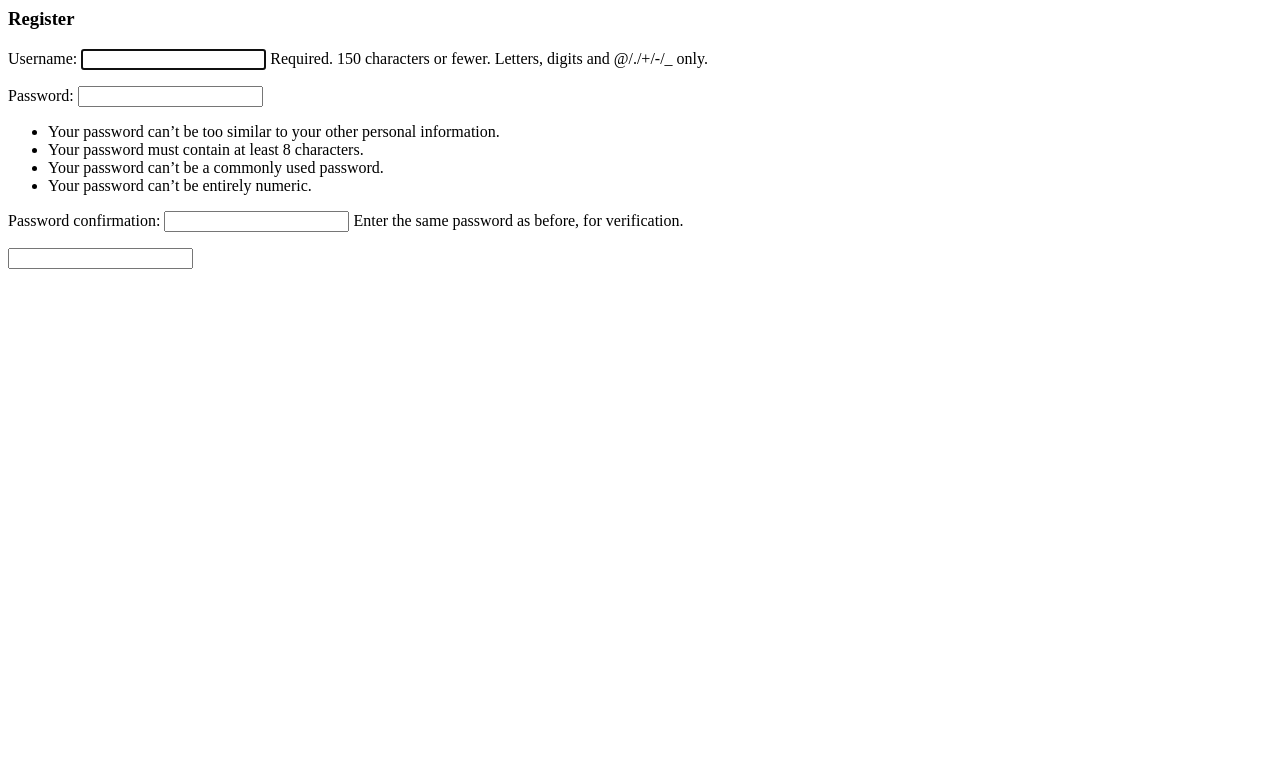
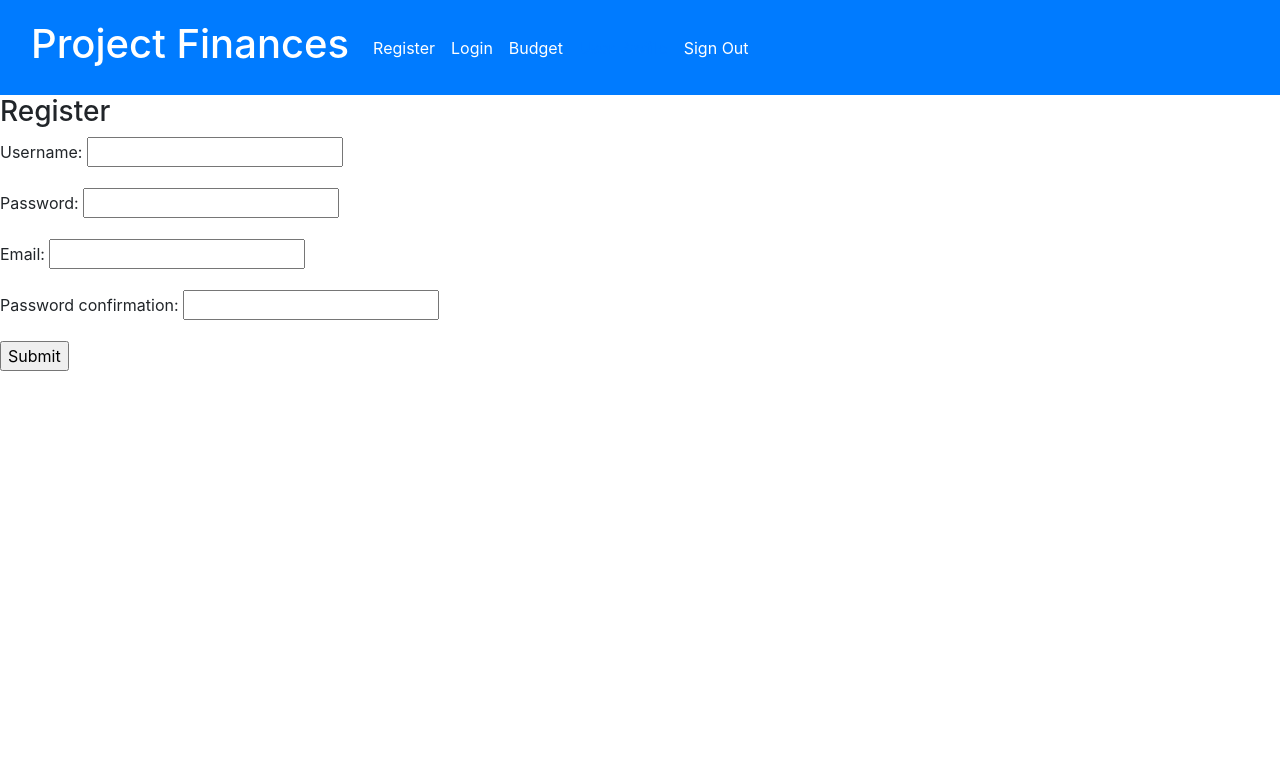
Before and after one commit to AnthonySambrano117/Project-117, a Django app: page /users/register/ in a window 1280 px wide. Shown: the top 783 px of the page. Run offline with Django 4.2, Linux system fonts and the light colour scheme; parts of the project's set-up code (start-up, migrations or seed data) failed here and were passed over; some libraries are stand-ins or nearby versions.

Commit message:
Navbar Setup

```diff
--- a/project/users/forms.py
+++ b/project/users/forms.py
@@ -1,20 +1,21 @@
 from django.forms import ModelForm
-from .models import RegistrationForm
+from .models import RegistrationModel
+from django import forms
 
 
 
-class RegistrationModelForm(ModelForm):
-    class Profile:
-        model=RegistrationForm
-        fields=['username', 'password', 'email']
-
-# class BaseForm(forms.Form):
-#     username = forms.CharField(max_length=32, min_length=3)
-#     password = forms.CharField(
-#         widget=forms.PasswordInput(), min_length=8, max_length=32)
-
+class BaseForm(forms.Form):
+    username = forms.CharField(max_length=32, min_length=3)
+    password = forms.CharField(
+        widget=forms.PasswordInput(), min_length=8, max_length=32)
 
 # # Create a form class that inherits from BaseForm
-# class RegistrationForm(BaseForm):
-#     email = forms.EmailField()
-#     password_confirmation = forms.CharField(min_length=8, max_length=32)
+class RegistrationForm(BaseForm):
+    email = forms.EmailField()
+    password_confirmation = forms.CharField(min_length=8, max_length=32)
+
+# class RegistrationModelForm(BaseForm):
+#     class Meta:
+#         model=RegistrationModel
+#         fields=['username', 'password', 'email']
+#         # exlude=['username']
--- a/project/users/models.py
+++ b/project/users/models.py
@@ -12,6 +12,8 @@ class BaseModel(models.Model):
 class RegistrationModel(BaseModel):
     email = models.EmailField()
     password_confirmation = models.CharField(validators=[MinLengthValidator(11)], max_length=32)
+    # user = models.ForeignKey(User, on_delete=models.CASCADE, default=1)
+
 
 def __str__(self):
     return self.username
--- /dev/null
+++ b/project/users/static/users/style.css
@@ -0,0 +1,65 @@
+nav.navbar{
+    position: sticky;
+    top: 0;
+    z-index: 3;
+    width: 100%;
+    height: 95px;
+
+  }
+  .container {
+    position: relative;
+    text-align: center;
+    }
+
+/* Bottom left text */
+    .top-right {
+      position: absolute;
+      background: rgba(62, 61, 61, 0.5);
+      top: 140px;
+      left: 16px;
+      color: white;
+      padding: 1rem;
+      border-radius: 16px;
+      width: 50%;
+    }
+    #photo-section {
+      padding: 0;
+      margin: 0;
+    }
+  nav.navbar{
+    position: sticky;
+    top: 0;
+    z-index: 3;
+    width: 100%;
+    height: 95px;
+
+  }
+  body{
+    margin: 0px;
+  }
+
+  h1{
+    /* padding:1rem */
+    padding-top: 2%;
+    padding-bottom: 2%;
+    color:white
+  }
+
+  .section-head {
+    scroll-margin-top: 95px;
+  }
+
+.card-img-top {
+    width: 100%;
+    height: 15vw;
+    object-fit: contain;
+}
+
+.row{
+  padding: 1rem 0;
+
+}
+
+.color{
+    color:white
+}
--- /dev/null
+++ b/project/users/templates/users/_navbar.html
@@ -0,0 +1,44 @@
+<nav class="navbar navbar-expand-lg bg-primary">
+    <div class="container-fluid">
+        <a class="navbar-brand link-light" href=""><h1 class="Name">Project Finances</h1></a>
+        <button class="navbar-toggler" type="button" data-bs-toggle="collapse" data-bs-target="#navbarNav"
+        aria-controls="navbarNav" aria-expanded="false" aria-label="Toggle navigation">
+        <span class="navbar-toggler-icon"></span>
+        </button>
+        <div class="collapse navbar-collapse" id="navbarNav">
+        <ul class="navbar-nav">
+            {% comment %} {% if request.user.is_anonymous %} {% endcomment %}
+            <li class="nav-item">
+            <a class="nav-link active link-light color" aria-current="page" href="{% url 'register' %}">Register</h1></a>
+            </li>
+            <li class="nav-item">
+            <a class="nav-link active link-light color" aria-current="page" href="{% url 'login' %}">Login</h1></a>
+            </li>
+            {% comment %} {% else %} {% endcomment %}
+            <li class="nav-item">
+              <a class="nav-link link-light color" href="">Budget</a>
+            </li>
+            <li class="nav-item">
+            <a class="nav-link link-light" href="{% url 'profile' %}">User Profile</a>
+            </li>
+            <li class="nav-item">
+            <a class="nav-link link-light color" href="#contact">Sign Out</a>
+            </li>
+            {% comment %} {% endif %} {% endcomment %}
+        </ul>
+        </div>
+    </div>
+</nav>
+
+
+
+
+{% comment %} <nav class="bg-slate-600 text-3xl p-4 flex justify-end gap-8">
+    {% if request.user.is_anonymous %}
+    <a class="text-gray-200 hover:text-white hover:underline" href="{% url 'register' %}">Register</a>
+    <a class="text-gray-200 hover:text-white hover:underline" href="{% url 'login' %}">Login</a>
+    {% else %}
+    <a class="text-gray-200 hover:text-white hover:underline" href="{% url 'profile' %}">Profile</a>
+    <a class="text-gray-200 hover:text-white hover:underline" href="{% url 'logout' %}">Logout</a>
+    {% endif %}
+</nav> {% endcomment %}
--- /dev/null
+++ b/project/users/templates/users/base.html
@@ -0,0 +1,24 @@
+{% load static %}
+<!DOCTYPE html>
+<html lang="en">
+<head>
+    <meta charset="UTF-8">
+    <meta http-equiv="X-UA-Compatible" content="IE=edge">
+    <meta name="viewport" content="width=device-width, initial-scale=1.0">
+    <link rel="stylesheet" href="https://cdn.jsdelivr.net/npm/bootstrap@4.0.0/dist/css/bootstrap.min.css" integrity="sha384-Gn5384xqQ1aoWXA+058RXPxPg6fy4IWvTNh0E263XmFcJlSAwiGgFAW/dAiS6JXm" crossorigin="anonymous">
+    <link rel="stylesheet" href="{% static 'users/style.css' %}">
+    <title>{% block title %}{% endblock %}</title>
+    {% comment %} {% include '_imports.html' %} {% endcomment %}
+</head>
+<body>
+    {% include 'users/_navbar.html' %}
+    <main>
+        {% block content %}
+        <p>Welcome</p>
+        {% endblock content %}
+    </main>
+    <script src="https://code.jquery.com/jquery-3.2.1.slim.min.js" integrity="sha384-KJ3o2DKtIkvYIK3UENzmM7KCkRr/rE9/Qpg6aAZGJwFDMVNA/GpGFF93hXpG5KkN" crossorigin="anonymous"></script>
+<script src="https://cdn.jsdelivr.net/npm/popper.js@1.12.9/dist/umd/popper.min.js" integrity="sha384-ApNbgh9B+Y1QKtv3Rn7W3mgPxhU9K/ScQsAP7hUibX39j7fakFPskvXusvfa0b4Q" crossorigin="anonymous"></script>
+<script src="https://cdn.jsdelivr.net/npm/bootstrap@4.0.0/dist/js/bootstrap.min.js" integrity="sha384-JZR6Spejh4U02d8jOt6vLEHfe/JQGiRRSQQxSfFWpi1MquVdAyjUar5+76PVCmYl" crossorigin="anonymous"></script>
+</body>
+</html>
--- /dev/null
+++ b/project/users/templates/users/budget.html
@@ -0,0 +1,6 @@
+{% extends 'users/base.html' %}
+<main>
+    {% block content %}
+    <p>Budget Page</p>
+    {% endblock content %}
+</main>
--- /dev/null
+++ b/project/users/templates/users/profile.html
@@ -0,0 +1 @@
+{% extends 'users/base.html' %}
--- a/project/users/templates/users/register.html
+++ b/project/users/templates/users/register.html
@@ -1,7 +1,12 @@
+{% extends 'users/base.html' %}
+
+
+
+{% block content  %}
 <h3>Register</h3>
-
 <form method="POST" action="">
     {% csrf_token %}
-    {{form.as_p}}
-    <input type="Create User" name="Create User"
+    {{ form.as_p }}
+    <input type="submit" name="Create User">
 </form>
+{% endblock content  %}
--- a/project/users/urls.py
+++ b/project/users/urls.py
@@ -5,5 +5,10 @@ from . import views
 # localhost:8000/users/
 urlpatterns = [
     # path("login/", views.login, name="login"),
-    path('register/', views.registerPage, name='register')
+    path('', views.base, name='base'),
+    path('register/', views.registerPage, name='register'),
+    path("login/", views.login, name="login"),
+    path("logout/", views.logout, name="logout"),
+    # path("budget/", views.budget, name="budget"),
+    path("profile/", views.profile, name="profile")
 ]
--- a/project/users/views.py
+++ b/project/users/views.py
@@ -1,47 +1,103 @@
 from django.shortcuts import render, redirect
-from django.contrib.auth.forms import UserCreationForm
-from .forms import RegistrationModelForm
+from django.contrib.auth.forms import UserCreationForm, authenticate
+from .forms import RegistrationForm, BaseForm as LoginForm
+from django.contrib.auth.decorators import login_required
+from django.contrib.auth import authenticate, login as user_login, logout as user_logout
+from django.contrib.auth.models import User
 # from django.contrib.auth.views import LoginView
 # Create your views here.
 
+# from django.shortcuts import render, redirect
+
+
+
+# from blog.models import BlogPost
+
+
+# Login view - login a user
+def login(request):
+    # If this is a GET request then create the default form
+    if request.method == "GET":
+        form = LoginForm()
+    # If this is a POST request then process the Form data
+    else:
+        # Create a form instance and populate it with data from the request:
+        form = LoginForm(request.POST)
+        # Check if the form is valid:
+        if form.is_valid():
+            # Process the data in form.cleaned_data as required
+            username_input = form.cleaned_data['username']
+            password_input = form.cleaned_data['password']
+            # Authenticate the user
+            user = authenticate(
+                request, username=username_input, password=password_input)
+            # If user is found then log them in
+            if user is not None:
+                user_login(request, user)
+                # If the user was trying to access a page before logging in
+                # then redirect them to that page
+                previous_page = request.GET.get('next')
+                # If previous_page is not None then redirect to that page
+                if previous_page is not None:
+                    return redirect(previous_page)
+                # If previous_page is None then redirect to the profile page
+                else:
+                    return redirect('profile')
+
+    return render(request, "users/login.html", {"form": form})
+
+
+def logout(request):
+    user_logout(request)
+    return redirect('login')
 
 def registerPage(request):
-    form=UserCreationForm()
+    form=RegistrationForm
     context={'form':form}
     # If its a get regisiter it will just take the user back to the regisiter page
     if request.method == "GET":
-        form = UserCreationForm()
+        form = RegistrationForm
+    else:
+        # Create a form instance and populate it with data from the request:
+        form = RegistrationForm(request.POST)
+        # Check if the form is valid:
+        if form.is_valid():
+            # Process the data in form.cleaned_data as required
+            username = form.cleaned_data['username']
+            email = form.cleaned_data['email']
+            password = form.cleaned_data['password']  # password123
+            password_confirmation = form.cleaned_data['password_confirmation']
 
-    # else:
-    #     # Create a form instance and populate it with data from the request:
-    #     form = RegistrationForm(request.POST)
-    #     # Check if the form is valid:
-    #     if form.is_valid():
-    #         # Process the data in form.cleaned_data as required
-    #         username = form.cleaned_data['username']
-    #         email = form.cleaned_data['email']
-    #         password = form.cleaned_data['password']  # password123
-    #         password_confirmation = form.cleaned_data['password_confirmation']
+        if password == password_confirmation:
+            # Create a new user
+            user = User()
+            user.username = username
+            user.email = email
+            # Do not store the plain text password on the user model.
+            # user.password = password
+            # use .set_password() instead to store the hashed password to the db
+            user.set_password(password)
+            user.save()
+            return redirect('profile')
 
-    #     if password == password_confirmation:
-    #         # Create a new user
-    #         user = User()
-    #         user.username = username
-    #         user.email = email
-    #         # Do not store the plain text password on the user model.
-    #         # user.password = password
-    #         # use .set_password() instead to store the hashed password to the db
-    #         user.set_password(password)
-    #         user.save()
-    #         return redirect('profile')
-
-    # return render(request, 'users/register.html', {'form': form})
-
-    return render(request, 'users/register.html',context)
+    return render(request, 'users/register.html', context)
 
 
+@login_required
+def profile(request):
+    # Get all blogposts by user from db
+    # posts = BlogPost.objects.filter(
+    #     user=request.user).order_by('-created_date')
+    # Put all posts into context
+    context = {
+        # "posts": posts
+        'forms':form
+    }
+    # Pass context into template
+    return render(request, 'users/profile.html', context)
 
-    # If this is a POST request then process the Form data
-
-
-            # Check if the passwords match
+def base(request):
+    # context= {
+    #     form:'forms'
+    # }
+    return render(request, "users/base.html")
```
Also changed, not shown: project/users/templates/users/login.html (+10 -0 lines).
